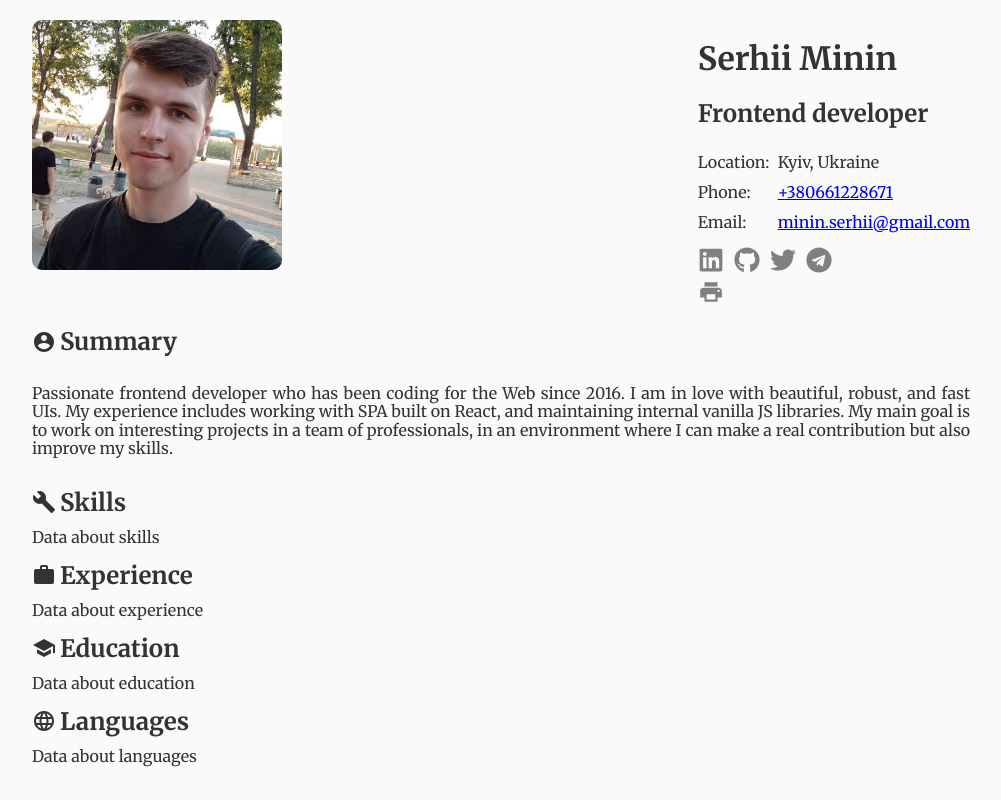
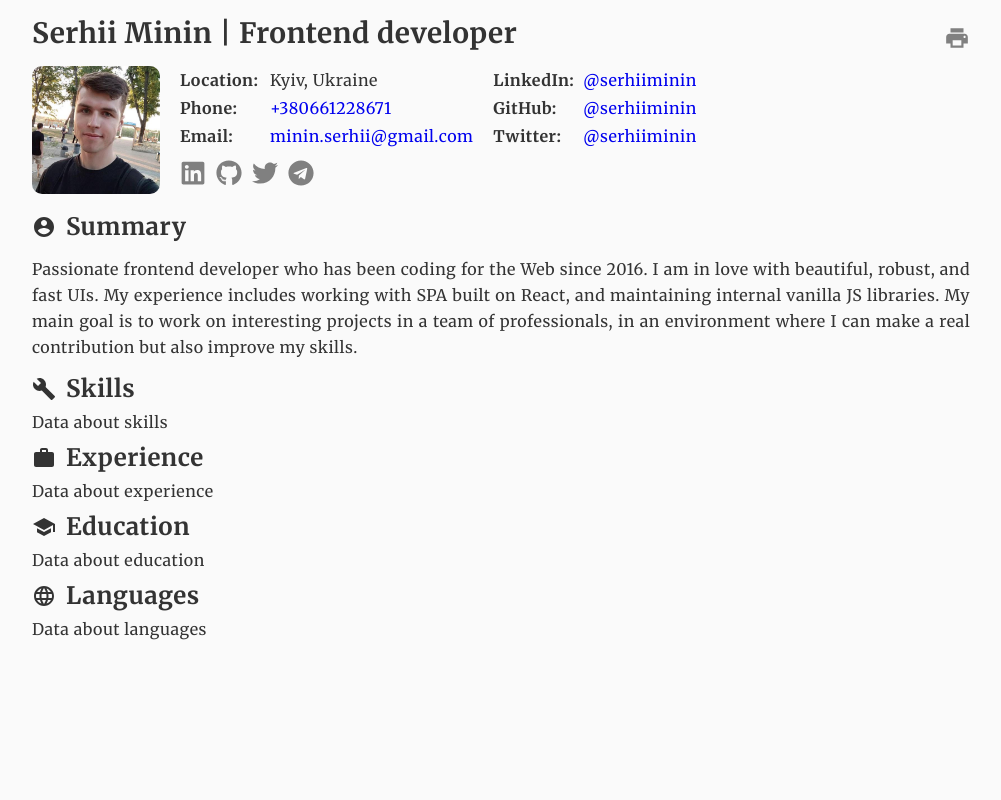
Before and after one commit to serhiiminin/cv, a Gatsby site: page / in a window 1280 px wide. Shown: the whole page, without its empty margins (139-1140 px from the left). Built offline with nearby package versions, Linux system fonts and the light colour scheme; Gatsby itself is replaced by a stand-in of ours.

Commit message:
add nickname

```diff
--- a/data/index.json
+++ b/data/index.json
@@ -5,6 +5,7 @@
     "location": "Kyiv, Ukraine",
     "phone": "+380661228671",
     "email": "minin.serhii@gmail.com",
+    "nickname": "@serhiiminin",
     "linkedin": "https://www.linkedin.com/in/serhiiminin/",
     "github": "https://github.com/serhiiminin",
     "twitter": "https://twitter.com/serhiiminin",
--- a/gatsby-browser.js
+++ b/gatsby-browser.js
@@ -8,3 +8,4 @@
 
 // google fonts
 require('typeface-merriweather');
+require('typeface-source-sans-pro');
--- a/package.json
+++ b/package.json
@@ -23,7 +23,8 @@
     "react-icons": "^3.7.0",
     "styled-components": "4.3.2",
     "styled-normalize": "8.0.6",
-    "typeface-merriweather": "0.0.72"
+    "typeface-merriweather": "0.0.72",
+    "typeface-source-sans-pro": "^0.0.75"
   },
   "devDependencies": {
     "gh-pages": "2.1.1",
--- a/src/components/contact-lines.js
+++ b/src/components/contact-lines.js
@@ -4,12 +4,16 @@ import styled from "styled-components"
 
 const DefinitionList = styled.dl`
   display: grid;
-  grid-template-columns: 8rem auto;
-  grid-auto-rows: 3rem;
+  grid-template-columns: 9rem auto;
+  grid-auto-rows: 2.8rem;
   align-items: center;
-  margin: 1rem 0;
+  margin: 0 0 1rem;
 `
-const DefinitionTitle = styled.dt``
+
+const DefinitionTitle = styled.dt`
+  font-weight: bolder;
+`
+
 const DefinitionData = styled.dd`
   margin-inline-start: 0;
 `
--- a/src/components/contacts.js
+++ b/src/components/contacts.js
@@ -5,35 +5,50 @@ import SocialBlock from "./social-block"
 import IconPrint from "./icon-print"
 import Image from "./image"
 import ContactLines from "./contact-lines"
+import Title from "./title"
 
 const Section = styled.section`
-  padding: 2rem 0;
+  padding: 1rem 0;
+  margin-bottom: 1rem;
+`;
+
+const TitleBlock = styled.div`
   display: flex;
   flex-flow: row wrap;
   justify-content: space-between;
+  align-items: center;
+`;
+
+const ContactsInner = styled.div`
+  display: grid;
+  grid-template-columns: repeat(3, max-content);
+  justify-content: start;
+  column-gap: 2rem;
 `
 
 const ImageWrapper = styled.div`
-  height: 25rem;
-  width: 25rem;
+  height: 12.8rem;
+  width: 12.8rem;
   border-radius: 1rem;
   overflow: hidden;
 `
 
 const Contacts = ({ contacts }) => {
-  const { name, position, location, phone, email, linkedin, github, twitter, telegram } = contacts
+  const { name, position, location, phone, email, linkedin, github, twitter, telegram, nickname } = contacts
   const onPrint = () => {
     window.print()
   }
 
   return (
     <Section>
-      <ImageWrapper>
-        <Image/>
-      </ImageWrapper>
-      <div>
-        <h1>{name}</h1>
-        <h2>{position}</h2>
+      <TitleBlock>
+        <Title>{`${name} | ${position}`}</Title>
+        <IconPrint onClick={onPrint}/>
+      </TitleBlock>
+      <ContactsInner>
+        <ImageWrapper>
+          <Image/>
+        </ImageWrapper>
         <div>
           <ContactLines
             definitions={[
@@ -42,10 +57,21 @@ const Contacts = ({ contacts }) => {
               { title: "Email", definition: <a href={`mailto:${email}`}>{email}</a> },
             ]}
           />
+          <SocialBlock github={github} linkedin={linkedin} telegram={telegram} twitter={twitter}/>
         </div>
-        <SocialBlock github={github} linkedin={linkedin} telegram={telegram} twitter={twitter}/>
-        <IconPrint onClick={onPrint}/>
-      </div>
+        <ContactLines
+          definitions={[{
+            title: "LinkedIn",
+            definition: <a href={linkedin} target='_blank' rel='noopener noreferrer'>{nickname}</a>,
+          }, {
+            title: "GitHub",
+            definition: <a href={github} target='_blank' rel='noopener noreferrer'>{nickname}</a>,
+          }, {
+            title: "Twitter",
+            definition: <a href={twitter} target='_blank' rel='noopener noreferrer'>{nickname}</a>,
+          }]}
+        />
+      </ContactsInner>
     </Section>
   )
 }
@@ -55,6 +81,7 @@ Contacts.propTypes = {
     name: PropTypes.string.isRequired,
     position: PropTypes.string.isRequired,
     location: PropTypes.string.isRequired,
+    nickname: PropTypes.string.isRequired,
     phone: PropTypes.string.isRequired,
     email: PropTypes.string.isRequired,
     linkedin: PropTypes.string.isRequired,
--- a/src/components/global-styles.js
+++ b/src/components/global-styles.js
@@ -15,6 +15,12 @@ const GlobalStyle = createGlobalStyle`
 
   * {
     box-sizing: border-box;
+    letter-spacing: .05rem;
+    line-height: 2.6rem;
+  }
+
+  a {
+    text-decoration: none;
   }
 `
 
--- a/src/components/section.js
+++ b/src/components/section.js
@@ -9,11 +9,10 @@ const Title = styled.h2`
 `
 
 const TitleText = styled.span`
-  margin-left: 4px;
+  margin-left: 1rem;
 `;
 
 const Data = styled.div`
-  padding: .5rem 0;
   margin-bottom: 1rem;
 `;
 
--- /dev/null
+++ b/src/components/title.js
@@ -0,0 +1,10 @@
+import React from 'react';
+import styled from 'styled-components';
+
+const Title = styled.h1`
+  font-size: 2.8rem;
+  padding: 1rem 0;
+  margin: 0 0 1rem 0;
+`;
+
+export default Title;
```
Also changed, not shown: 1 other file.
